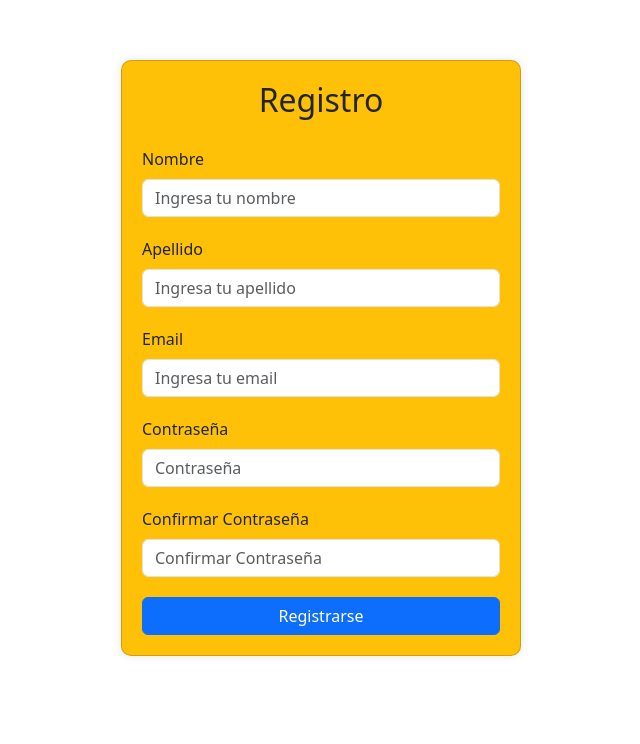
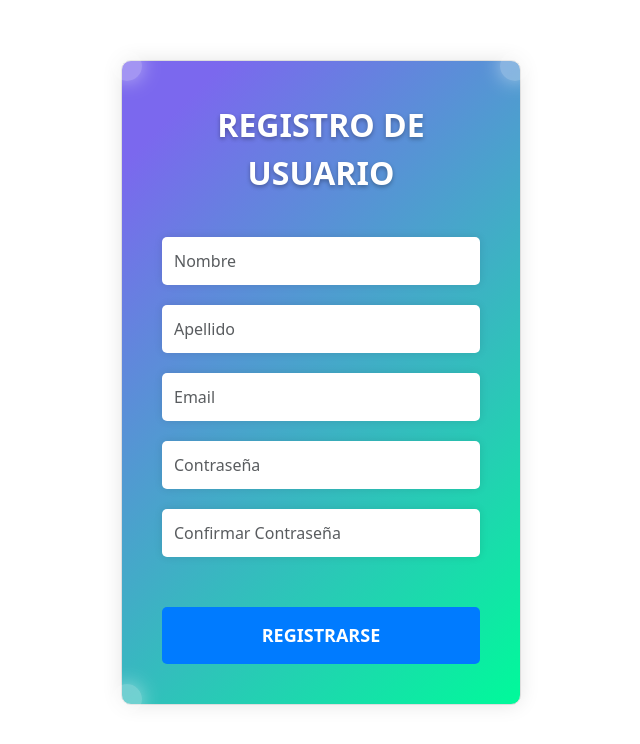
Before and after one commit to andresgutivar/Rex-Toys, a React (Create React App) app: page /Registrarse in a window 1280 px wide. Shown: the part 120-864 px from the top of the page, without its empty margins (319-959 px from the left). Built offline with nearby package versions, Linux system fonts and the light colour scheme; no server answers; the database is empty.

Commit message:
cambios de registro

```diff
--- a/src/RegisterScreen.js
+++ b/src/RegisterScreen.js
@@ -5,68 +5,138 @@ import Card from 'react-bootstrap/Card';
 
 export default function RegisterScreen(props) {
   const cardStyle = {
-    backgroundColor: '#FFC107',
+    backgroundColor: '#F4F4F4',
+    backgroundImage: 'linear-gradient(135deg, #7B68EE 10%, #00FA9A 100%)', // Fondo con degradado
     width: '400px',
     margin: 'auto',
     marginTop: '100px',
-    padding: '20px',
+    padding: '40px',
     borderRadius: '10px',
-    boxShadow: '0px 0px 10px rgba(0, 0, 0, 0.1)',
+    boxShadow: '0px 0px 20px rgba(0, 0, 0, 0.1)',
     position: 'relative',
+    border: '1px solid #ddd',
+  };
+
+  const headerStyle = {
+    textAlign: 'center',
+    marginBottom: '40px',
+    fontSize: '32px',
+    color: '#FFF',
+    fontWeight: 'bold',
+    textTransform: 'uppercase',
+    textShadow: '0px 2px 4px rgba(0, 0, 0, 0.3)',
+  };
+
+  const inputStyle = {
+    marginBottom: '20px',
+    borderRadius: '5px',
+    boxShadow: '0px 0px 8px rgba(0, 0, 0, 0.1)',
+    border: 'none',
+    padding: '12px',
+    width: '100%',
+    fontSize: '16px',
+  };
+
+  const buttonStyle = {
+    width: '100%',
+    marginTop: '30px',
+    borderRadius: '5px',
+    fontWeight: 'bold',
+    fontSize: '18px',
+    textTransform: 'uppercase',
+    backgroundColor: '#007BFF',
+    color: '#FFF',
+    border: 'none',
+    padding: '15px',
+    cursor: 'pointer',
+    transition: 'background-color 0.3s',
+  };
+
+  const buttonHoverStyle = {
+    ...buttonStyle,
+    backgroundColor: '#0056b3',
+  };
+
+  const lightStyle = {
+    position: 'absolute',
+    borderRadius: '50%',
+    width: '30px',
+    height: '30px',
+    backgroundColor: 'rgba(255, 255, 255, 0.3)',
+    boxShadow: '0px 0px 20px rgba(255, 255, 255, 0.5)',
+    animation: 'lightAnimation 2s infinite alternate',
+  };
+
+  const light1 = { ...lightStyle, top: '-10px', left: '-10px' };
+  const light2 = { ...lightStyle, top: '-10px', right: '-10px' };
+  const light3 = { ...lightStyle, bottom: '-10px', left: '-10px' };
+
+  const handleSubmit = (event) => {
+    event.preventDefault();
+
   };
 
   return (
     <Card style={cardStyle}>
-      <div style={{ marginBottom: '20px' }}>
-        <h2 style={{ textAlign: 'center' }}>Registro</h2>
+      <div style={light1}></div>
+      <div style={light2}></div>
+      <div style={light3}></div>
+      <div style={headerStyle}>
+        Registro de Usuario
       </div>
-      <Form>
+      <Form onSubmit={handleSubmit}>
         <Form.Group controlId="formBasicName">
-          <Form.Label>Nombre</Form.Label>
           <Form.Control
             type="text"
-            placeholder="Ingresa tu nombre"
-            style={{ marginBottom: '20px' }}
+            placeholder="Nombre"
+            style={inputStyle}
+            required
           />
         </Form.Group>
 
         <Form.Group controlId="formBasicLastName">
-          <Form.Label>Apellido</Form.Label>
           <Form.Control
             type="text"
-            placeholder="Ingresa tu apellido"
-            style={{ marginBottom: '20px' }}
+            placeholder="Apellido"
+            style={inputStyle}
+            required
           />
         </Form.Group>
 
         <Form.Group controlId="formBasicEmail">
-          <Form.Label>Email</Form.Label>
           <Form.Control
             type="email"
-            placeholder="Ingresa tu email"
-            style={{ marginBottom: '20px' }}
+            placeholder="Email"
+            style={inputStyle}
+            required
           />
         </Form.Group>
 
         <Form.Group controlId="formBasicPassword">
-          <Form.Label>Contraseña</Form.Label>
           <Form.Control
             type="password"
             placeholder="Contraseña"
-            style={{ marginBottom: '20px' }}
+            style={inputStyle}
+            required
           />
         </Form.Group>
 
         <Form.Group controlId="formBasicPasswordConfirmation">
-          <Form.Label>Confirmar Contraseña</Form.Label>
           <Form.Control
             type="password"
             placeholder="Confirmar Contraseña"
-            style={{ marginBottom: '20px' }}
+            style={inputStyle}
+            required
           />
         </Form.Group>
 
-        <Button variant="primary" type="submit" style={{ width: '100%' }}>
+        <Button
+          variant="primary"
+          type="submit"
+          style={buttonStyle}
+          onMouseEnter={(e) => e.target.style = buttonHoverStyle}
+          onMouseLeave={(e) => e.target.style = buttonStyle}
+        >
           Registrarse
         </Button>
       </Form>
```
